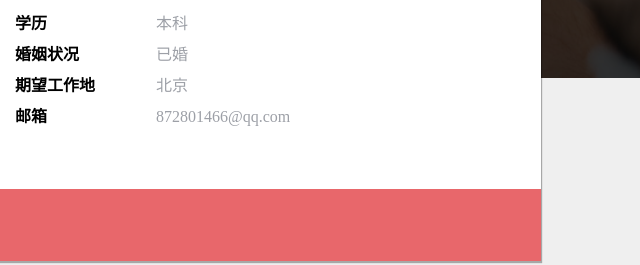
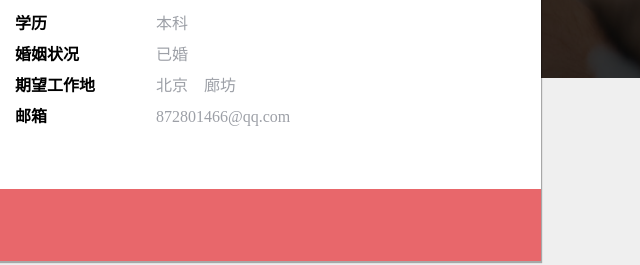
Before and after one commit to wlxcch/resume, a plain HTML site: page resume.html in a window 1280 px wide. Shown: the part 437-702 px from the top of the page, 569-1209 px from the left. Drawn offline with Linux system fonts and the light colour scheme; a script that the page names is missing.

Commit message:
更改工作地

```diff
--- a/resume.html
+++ b/resume.html
@@ -168,7 +168,7 @@
                             <dt>婚姻状况</dt>
                             <dd>已婚</dd>
                             <dt>期望工作地</dt>
-                            <dd>北京</dd>
+                            <dd>北京		&nbsp;&nbsp;&nbsp;廊坊</dd>
                             <dt>邮箱</dt>
                             <dd>872801466@qq.com</dd>
                         </dl>
```
